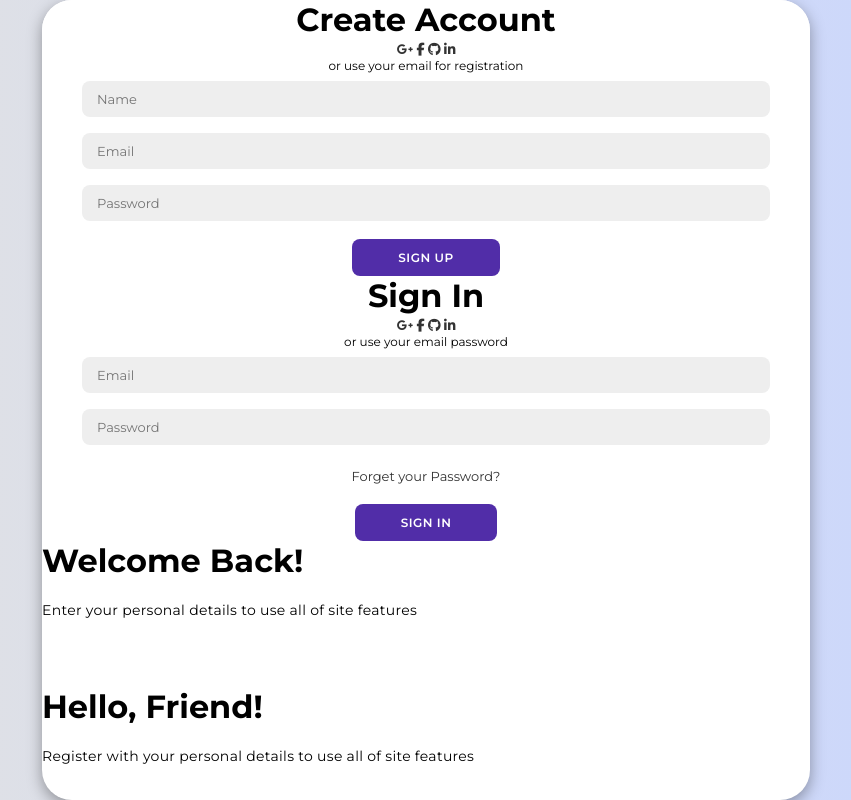
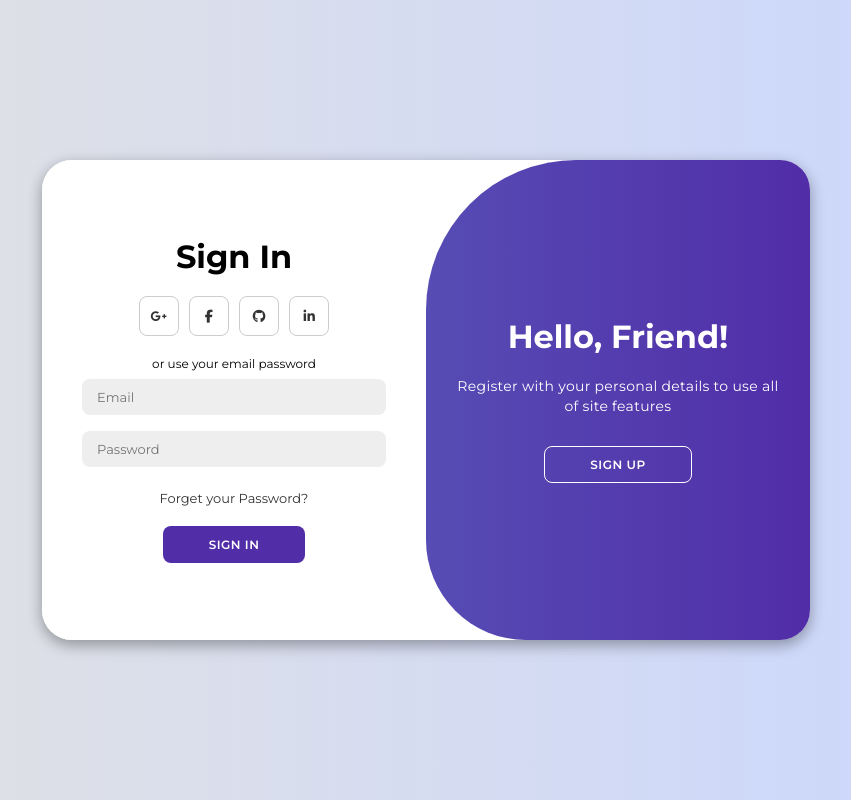
Before and after one commit to arunvel-01/login-page, a plain HTML site: page index.html in a window 1280 px wide. Shown: the whole page, without its empty margins (214-1065 px from the left). Drawn offline with Linux system fonts and the light colour scheme.

Commit message:
Frontend Done

```diff
--- a/script.js
+++ b/script.js
@@ -0,0 +1,11 @@
+const container = document.getElementById('container');
+const registerBtn = document.getElementById('register');
+const loginBtn = document.getElementById('login');
+
+registerBtn.addEventListener('click', () => {
+    container.classList.add("active");
+});
+
+loginBtn.addEventListener('click', () => {
+    container.classList.remove("active");
+});
--- a/styles.css
+++ b/styles.css
@@ -83,3 +83,126 @@ body{
     width: 100%;
     outline: none;
 }
+
+.form-container {
+    position: absolute;
+    top: 0;
+    height: 100%;
+    transition: all 0.6s ease-in-out;
+}
+
+.sign-in {
+    left: 0;
+    width: 50%;
+    z-index: 2;
+}
+
+.container.active .sign-in {
+    transform: translateX(100%);
+}
+
+.sign-up {
+    left: 0;
+    width: 50%;
+    opacity: 0;
+    z-index: 1;
+}
+
+.container.active .sign-up {
+    transform: translateX(100%);
+    opacity: 1;
+    z-index: 5;
+    animation: move 0.6s;
+}
+
+@keyframes move {
+    0%, 49.99%{
+    opacity: 0;
+    z-index: 1;
+    }
+    50%, 100% {
+    opacity: 1;
+    z-index: 5;
+    }
+}
+
+.social-icons {
+    margin: 20px 0;
+}
+
+.social-icons a {
+    border: 1px solid #ccc;
+    border-radius: 20%;
+    display: inline-flex;
+    justify-content: center;
+    align-items: center;
+    margin: 0 3px;
+    width: 40px;
+    height: 40px;
+}
+
+.toggle-container {
+    position: absolute;
+    top: 0;
+    left: 50%;
+    width: 50%;
+    height: 100%;
+    overflow: hidden;
+    transition: all 0.6s ease-in-out;
+    border-radius: 150px 0 0 100px;
+    z-index: 1000;
+}
+
+.container.active .toggle-container {
+    transform: translateX(-100%);
+    border-radius: 0 150px 100px 0;
+}
+
+.toggle {
+    background-color: #512da8;
+    height: 100%;
+    background: linear-gradient(to right, #5c6bc0, #512da8);
+    color: #fff;
+    position: relative;
+    left: -100%;
+    height: 100%;
+    width: 200%;
+    transform: translateX(0);
+    transition: all 0.6ss ease-in-out;
+}
+
+.container.active .toggle {
+    transform: translateX(50%);
+}
+
+.toggle-panel {
+    position: absolute;
+    width: 50%;
+    height: 100%;
+    display: flex;
+    align-items: center;
+    justify-content: center;
+    flex-direction: column;
+    padding: 0 30px;
+    text-align: center;
+    top: 0;
+    transform: translateX(0);
+    transition: all 0.6s ease-in-out;
+}
+
+.toggle-left {
+    transform: translateX(-200%);
+}
+
+.container.active .toggle-left {
+    transform: translateX(0);
+}
+
+.toggle-right {
+    right: 0;
+    transform: translateX(0);
+}
+
+.container.active .toggle-right {
+    transform: translateX(200%);
+}
```
